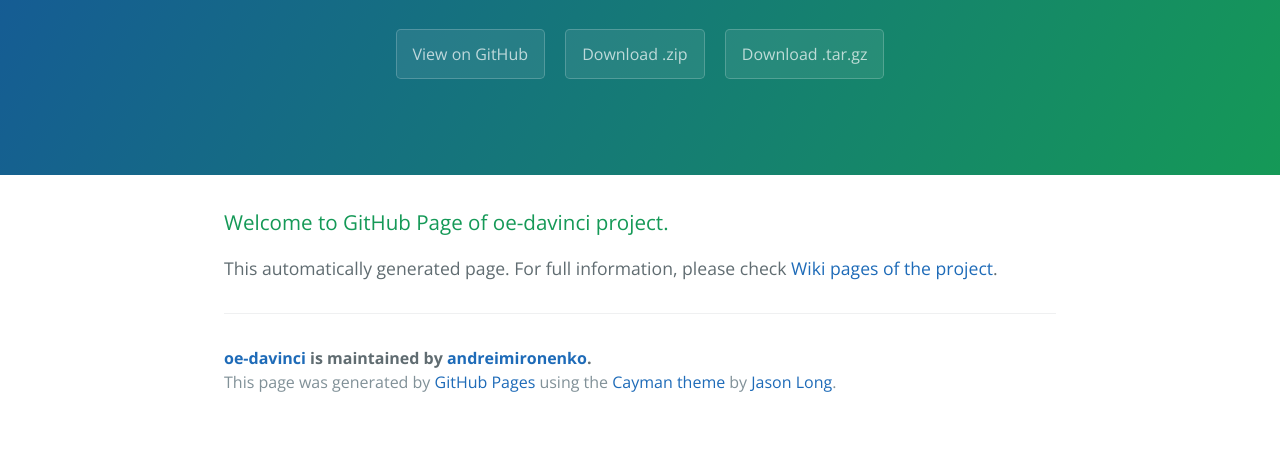
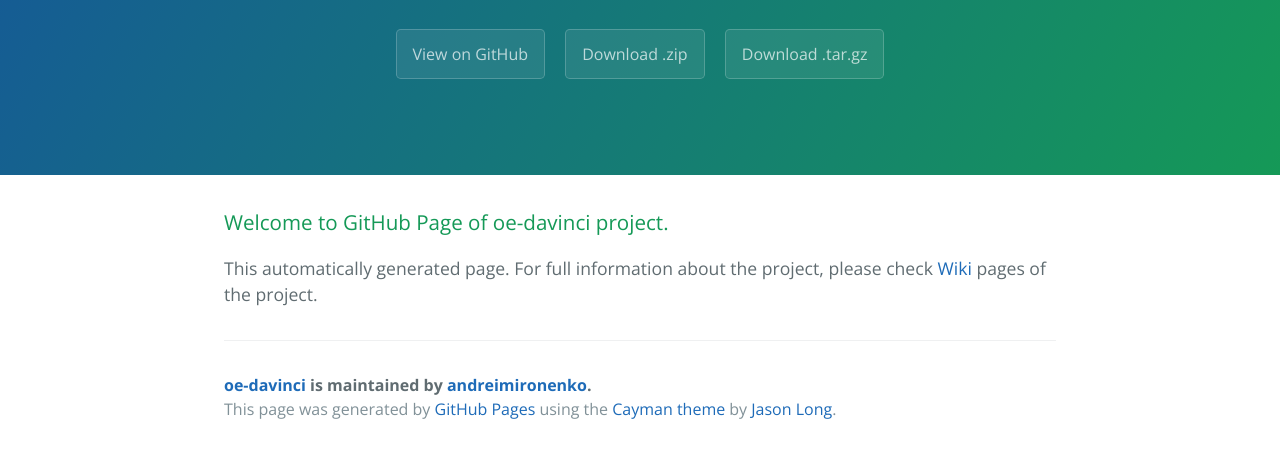
Before and after one commit to andreimironenko/oe-davinci, a plain HTML site: page index.html in a window 1280 px wide. Shown: the part 208-666 px from the top of the page. Drawn offline with nearby package versions, Linux system fonts and the light colour scheme.

Commit message:
Correcting text link

```diff
--- a/index.html
+++ b/index.html
@@ -22,7 +22,7 @@
 <h3>
 <a id="welcome-to-github-pages" class="anchor" href="#welcome-to-github-pages" aria-hidden="true"><span aria-hidden="true" class="octicon octicon-link"></span></a>Welcome to GitHub Page of oe-davinci project.</h3>
 
-<p>This automatically generated page. For full information, please check <a href="https://github.com/andreimironenko/oe-davinci/wiki"> Wiki pages of the project</a>.</p>
+<p>This automatically generated page. For full information about the project, please check <a href="https://github.com/andreimironenko/oe-davinci/wiki"> Wiki</a> pages of the project.</p>
 
 </h3>
       <footer class="site-footer">
```
